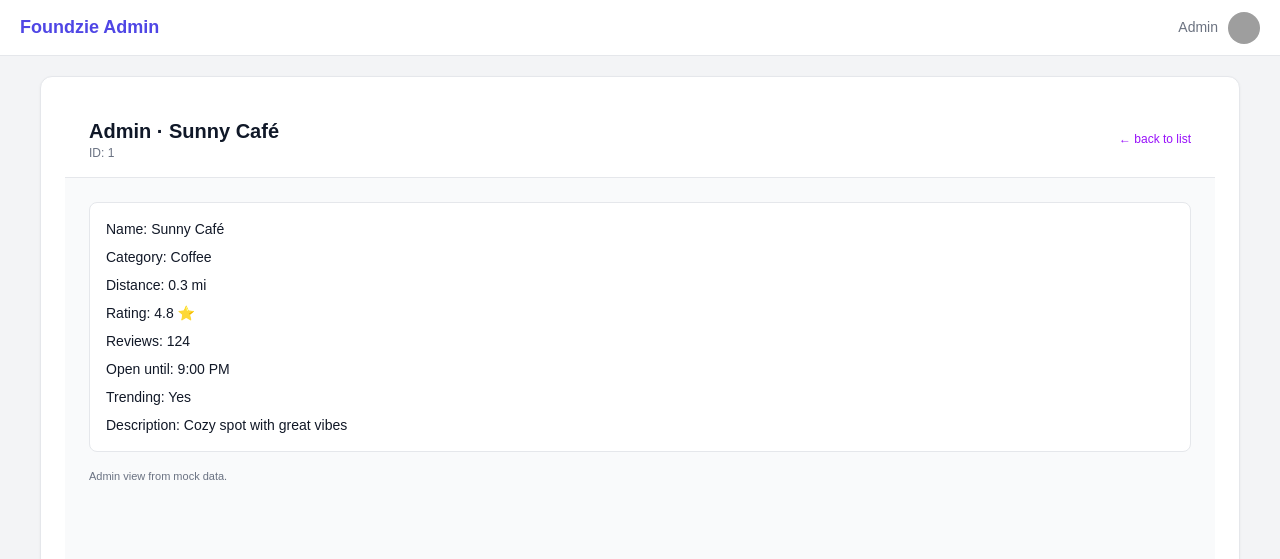
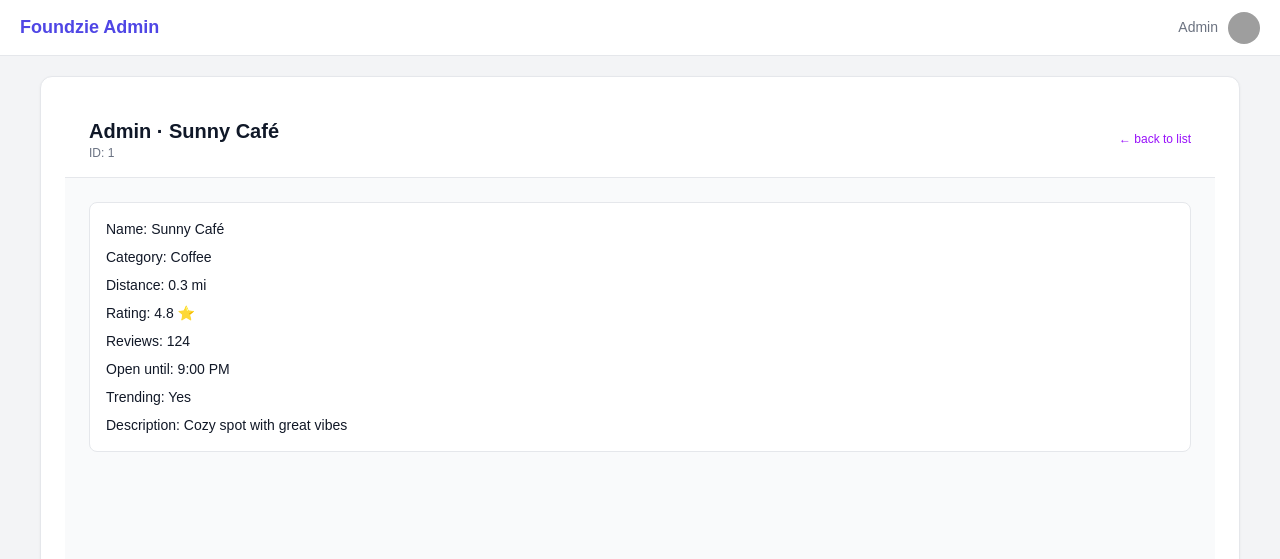
Before and after one commit to Foundzie/foundzie-v2, a Next.js app: page /admin/places/1 in a window 1280 px wide. Shown: the top 559 px of the page. Built offline with nearby package versions, Linux system fonts and the light colour scheme; grey boxes are pictures that could not be loaded.

Commit message:
Inline params tyoe for admin place details

```diff
--- a/src/app/admin/places/[id]/page.tsx
+++ b/src/app/admin/places/[id]/page.tsx
@@ -7,7 +7,6 @@ export default function AdminPlacePage({
 }: {
   params: { id: string };
 }) {
-  // params.id is already a string
   const place = mockPlaces.find((p) => p.id === params.id);
 
   if (!place) {
@@ -38,7 +37,7 @@ export default function AdminPlacePage({
         </Link>
       </header>
 
-      <div className="p-6 space-y-4">
+      <div className="p-6 space-y-3">
         <div className="bg-white border border-gray-200 rounded-lg p-4 space-y-2">
           <p className="text-sm">
             <span className="font-medium">Name:</span> {place.name}
@@ -69,8 +68,6 @@ export default function AdminPlacePage({
             </p>
           ) : null}
         </div>
-
-        <p className="text-[11px] text-gray-500">Admin view from mock data.</p>
       </div>
     </main>
   );
```
